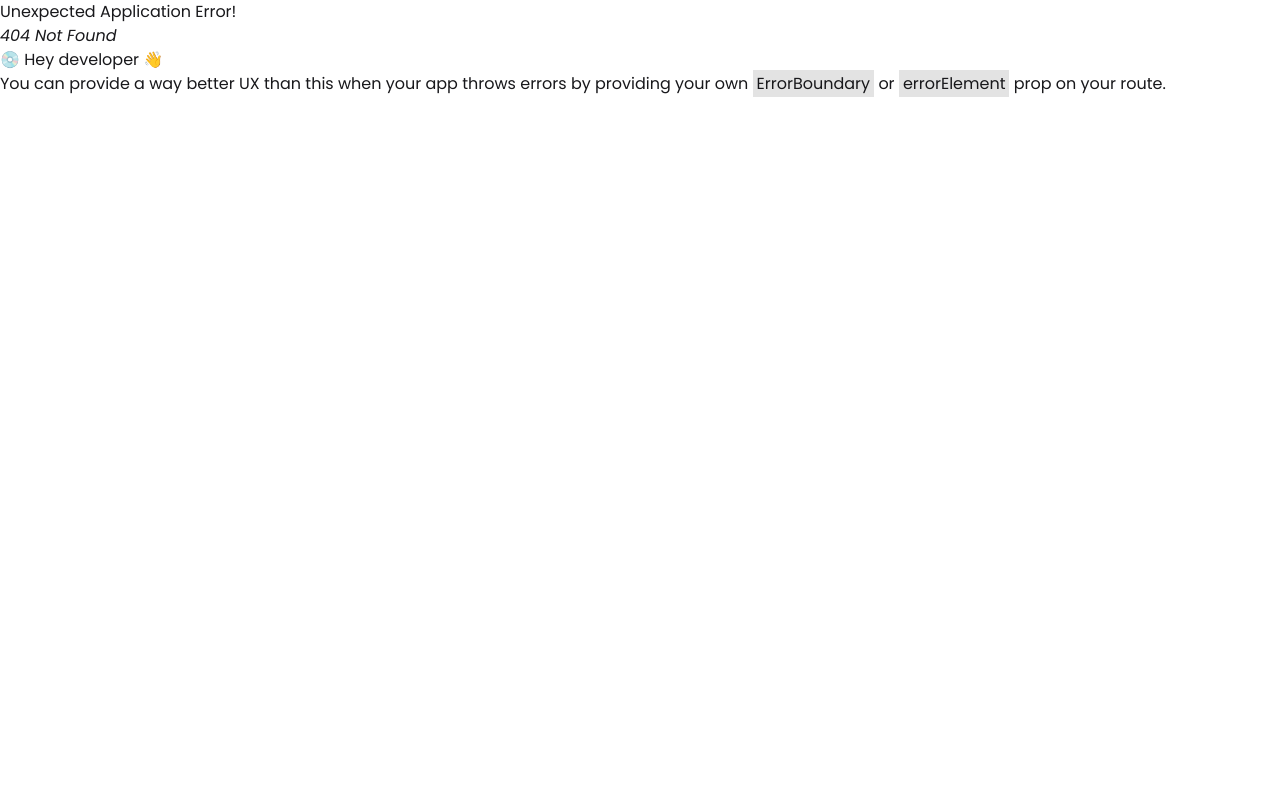
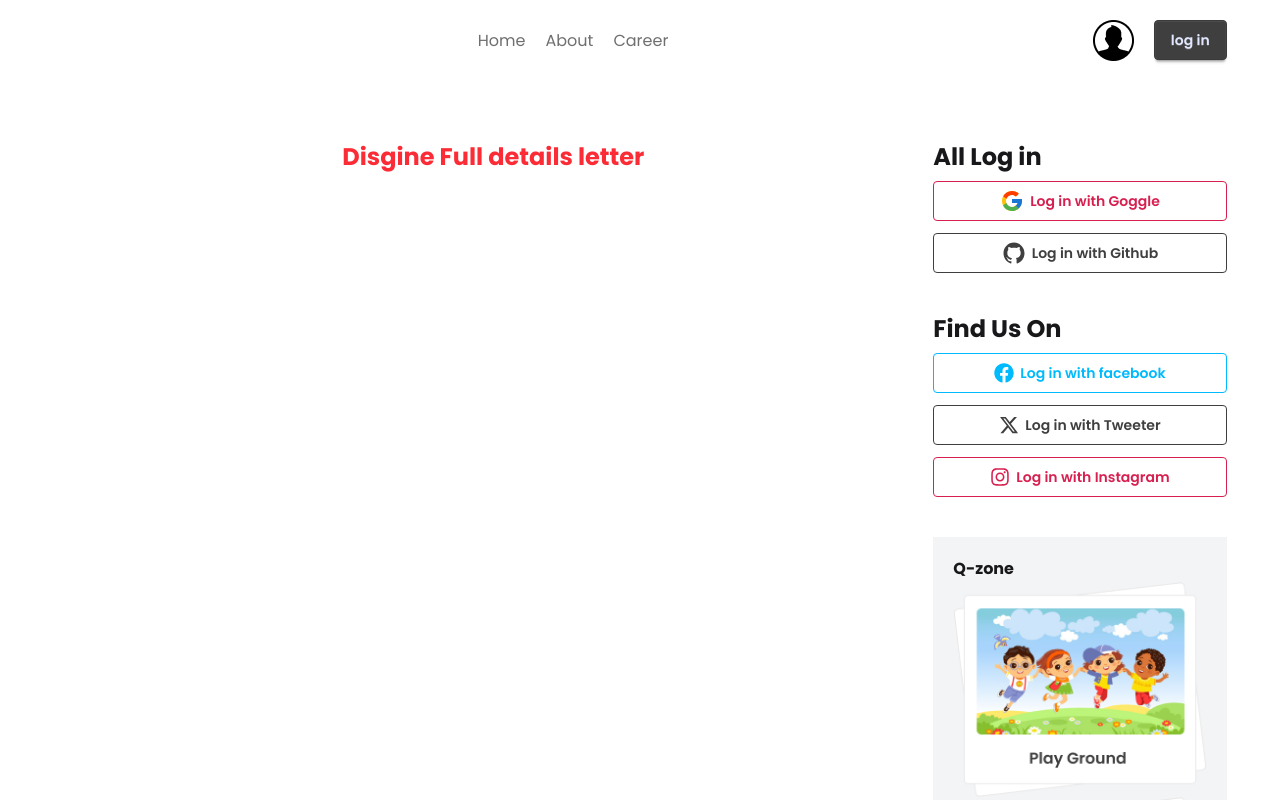
Before and after one commit to Raju-ahamed/daily-news, a React (Vite) app: page /details in a window 1280 px wide. Before the commit this address had no page. Shown: the top 800 px of the page. Built offline with nearby package versions, Linux system fonts and the light colour scheme.

Commit message:
datails add

```diff
--- /dev/null
+++ b/src/Componet/Details/Details.jsx
@@ -0,0 +1,23 @@
+import React from 'react';
+import NavBar from '../NavBar/NavBar';
+import RightAside from '../HomeLayout/RightAside';
+
+const Details = () => {
+    return (
+        <div>
+            <NavBar></NavBar>
+
+            <div className='grid mx-auto w-11/12 mt-20 grid-cols-12'>
+                <div className='col-span-9 text-center'>
+                    <h1 className='font-bold text-2xl text-red-500'>Disgine Full details letter</h1>
+
+                </div>
+                <div className='col-span-3'>
+                    <RightAside></RightAside>
+                </div>
+            </div>
+        </div>
+    );
+};
+
+export default Details;
--- a/src/main.jsx
+++ b/src/main.jsx
@@ -9,6 +9,7 @@ import CatagoryNews from './Componet/Page/CatagoryNews.jsx'
 import Login from './Componet/Login/Login.jsx'
 import Register from './Componet/Register/Register.jsx'
 import AuthProvider from './Componet/Context/AuthProvider.jsx'
+import Details from './Componet/Details/Details.jsx'
 
 
 const router = createBrowserRouter([
@@ -27,8 +28,13 @@ const router = createBrowserRouter([
         Component: CatagoryNews
       },
 
+
     ]
 
+  },
+  {
+    path: "/details",
+    Component: Details
   },
   { path: "/login", Component: Login },
   { path: "/register", Component: Register }
```
